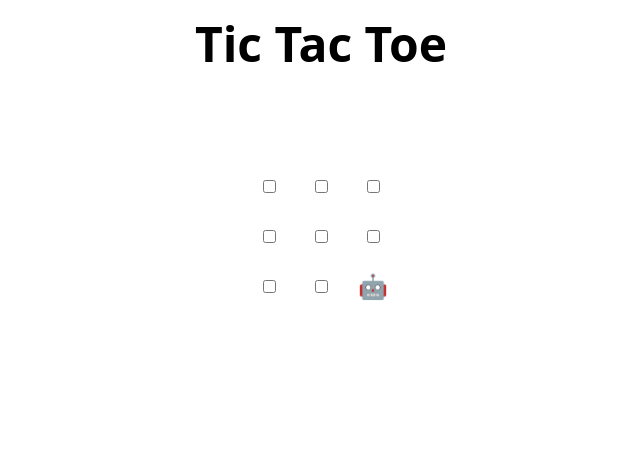
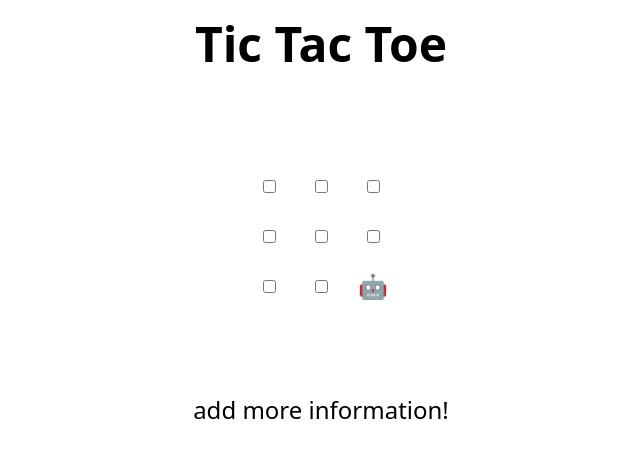
Before and after one commit to cryttx/review-pull-requests, a plain HTML site: page index.html in a window 1280 px wide. Shown: the whole page, without its empty margins (319-959 px from the left). Drawn offline with Linux system fonts and the light colour scheme.

Commit message:
Update index.html

```diff
--- a/index.html
+++ b/index.html
@@ -48,6 +48,7 @@
 </table>
 
 <h2 hidden>Game over, refresh to play again 🧑‍💻 🤖!</h2>
+add more information!
 
 <script>
   // Initialization
```
